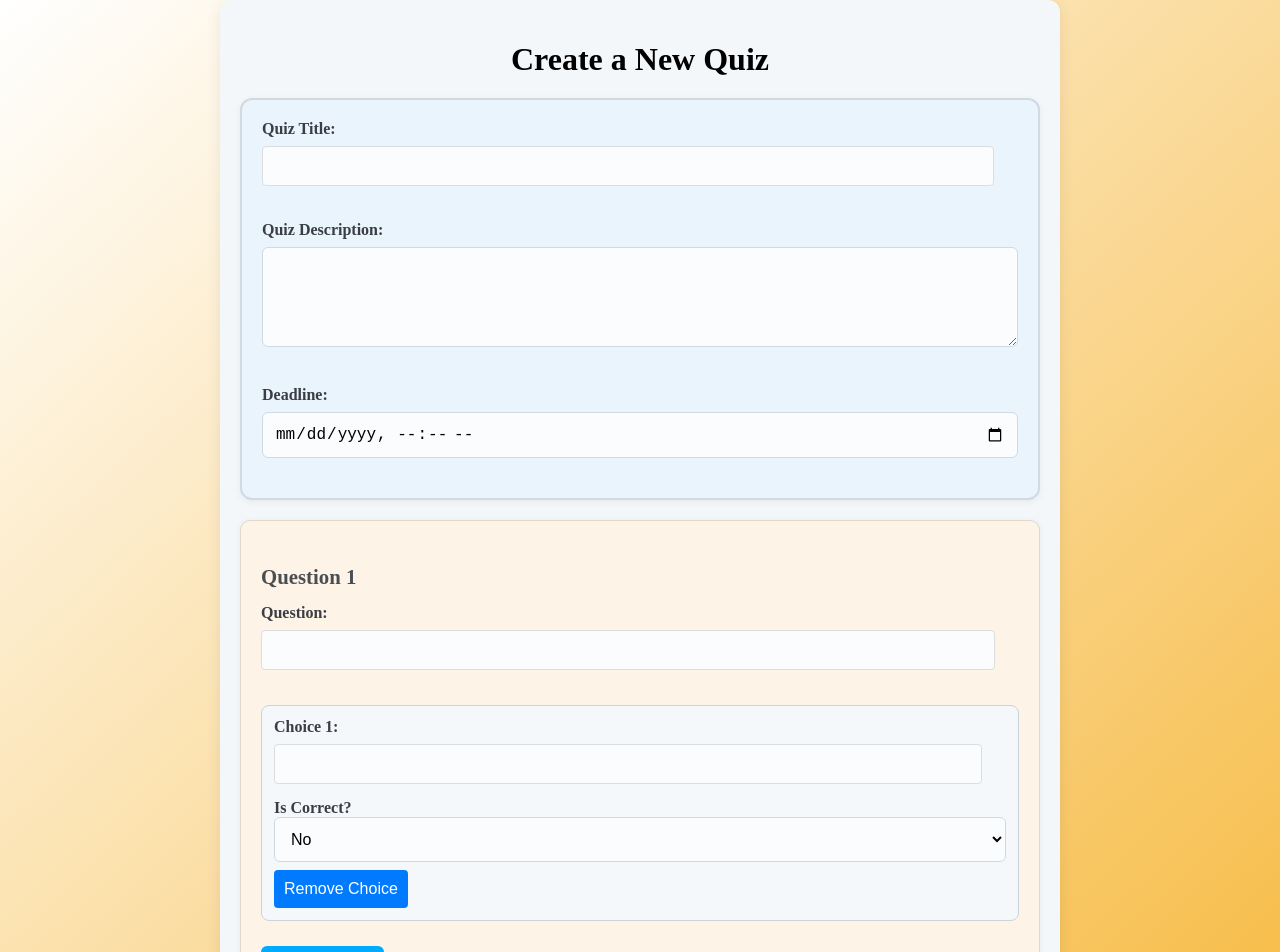
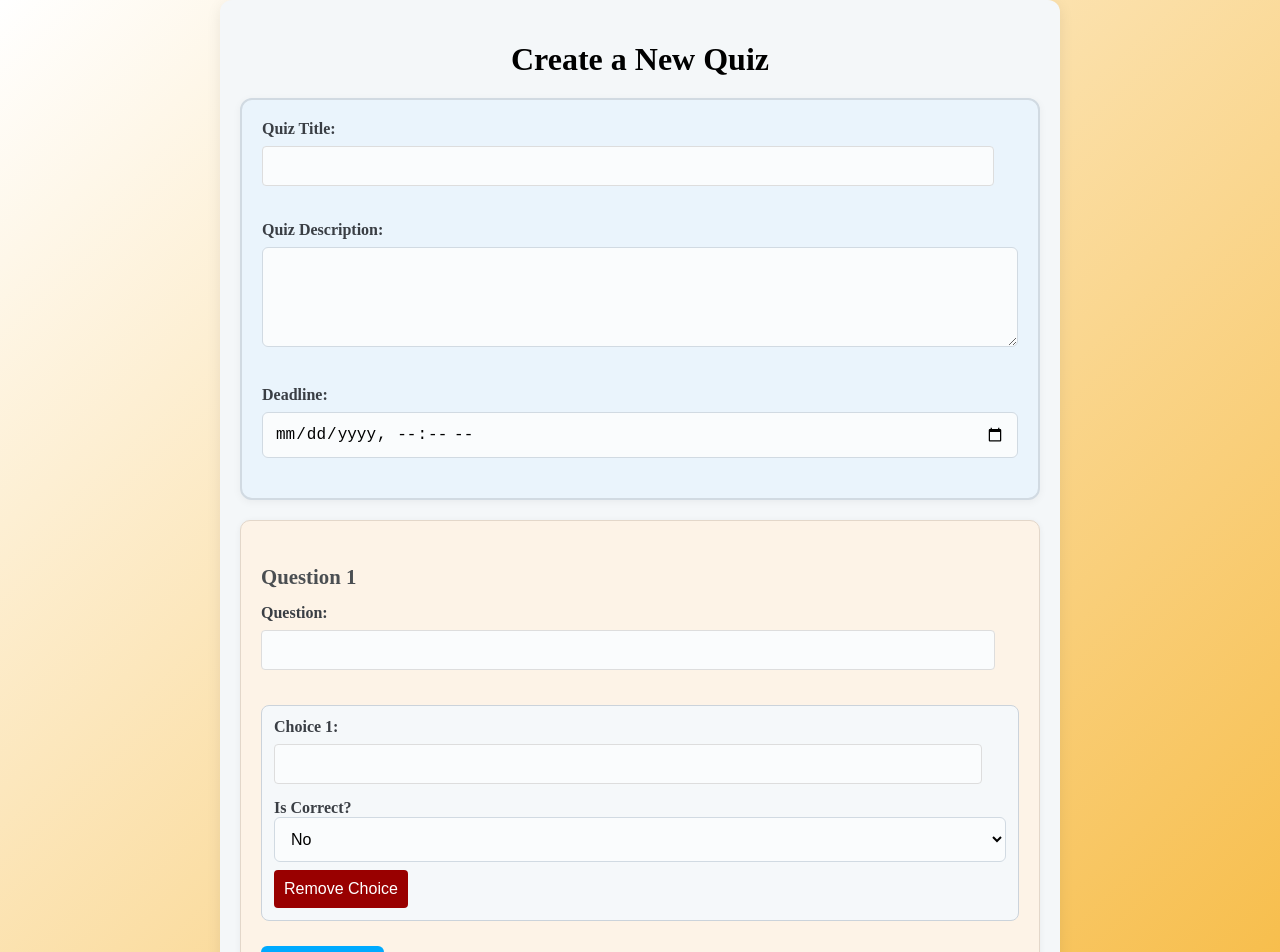
Before and after one commit to HikaruXA/frontend-beehonest, a React (Vite) app: page /createquiz in a window 1280 px wide. Shown: the top 952 px of the page. Built offline with nearby package versions, Linux system fonts and the light colour scheme.

Commit message:
Make changes here

```diff
--- a/src/views/quizzes/educators/create/createquiz.module.css
+++ b/src/views/quizzes/educators/create/createquiz.module.css
@@ -124,3 +124,6 @@
 .submitButton:hover {
   background-color: #218838; /* Darker green on hover */
 }
+.removeButton {
+  background-color: rgb(153, 0, 0);
+}
```
